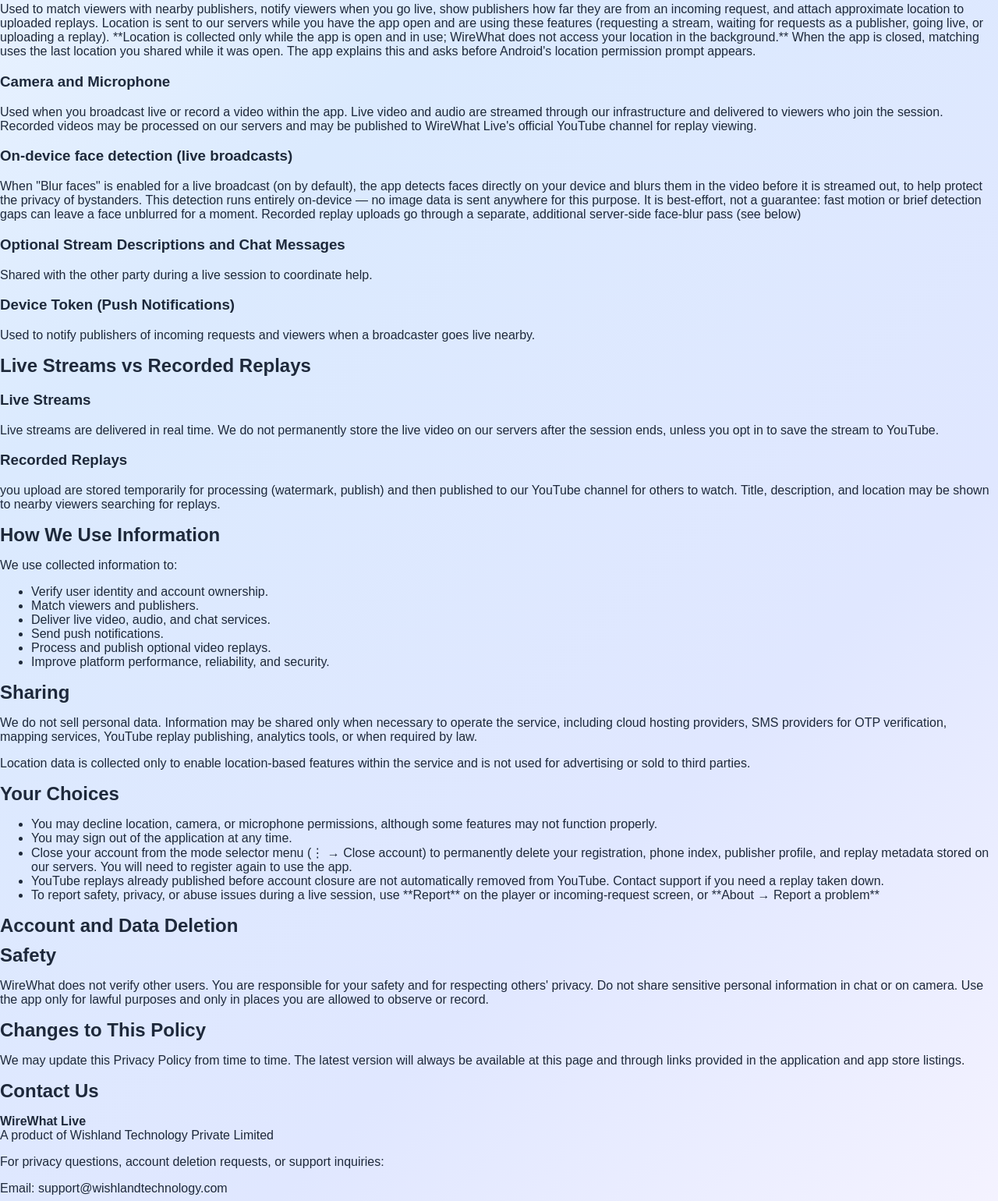
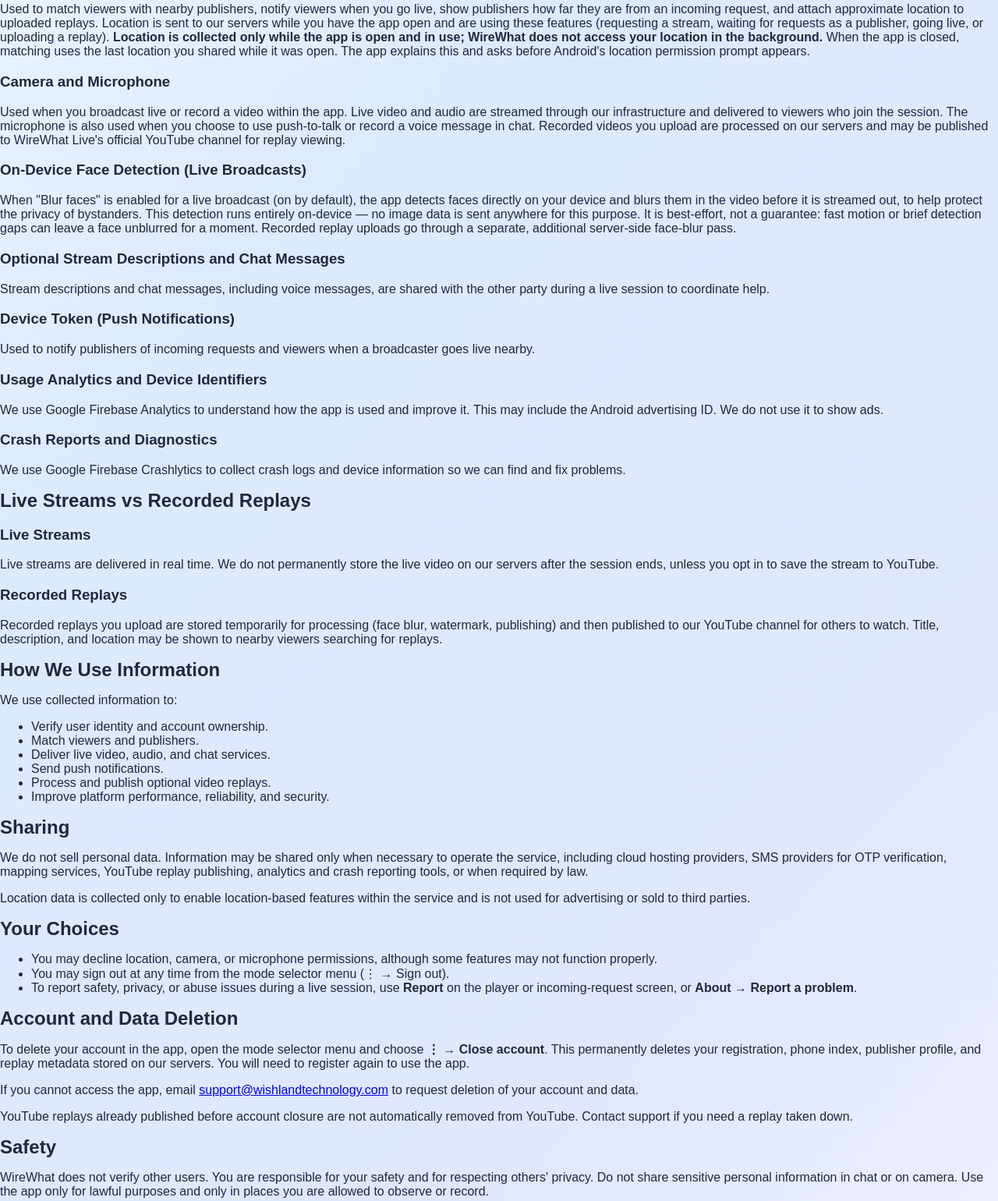
Before and after one commit to wishlandtechnology/wirewhat.live, a plain HTML site: page privacy.html in a window 1280 px wide. Shown: the part 370-1910 px from the top of the page at 78% size. Drawn offline with Linux system fonts and the light colour scheme.

Commit message:
Update privacy policy with new information and formatting
Update privacy policy with new information and formatting

```diff
--- a/privacy.html
+++ b/privacy.html
@@ -12,7 +12,7 @@
 
     <h1>WireWhat Live Privacy Policy</h1>
 
-    <p><strong>Last Updated:</strong> June 2026</p>
+    <p><strong>Last Updated:</strong> November 2026</p>
 
     <p>
         This Privacy Policy explains how WireWhat Live, a product of Wishland Technology Private Limited,
@@ -39,36 +39,52 @@
         show publishers how far they are from an incoming request, and attach approximate
         location to uploaded replays. Location is sent to our servers while you have the app open
         and are using these features (requesting a stream, waiting for requests as a publisher,
-        going live, or uploading a replay). **Location is collected only while the app is open
-        and in use; WireWhat does not access your location in the background.** When the app is closed,
-        matching uses the last location you shared while it was open. The app explains this and asks
-        before Android's location permission prompt appears.
+        going live, or uploading a replay).
+        <strong>Location is collected only while the app is open and in use; WireWhat does not
+        access your location in the background.</strong>
+        When the app is closed, matching uses the last location you shared while it was open.
+        The app explains this and asks before Android's location permission prompt appears.
     </p>
 
     <h3>Camera and Microphone</h3>
     <p>
         Used when you broadcast live or record a video within the app. Live video and
         audio are streamed through our infrastructure and delivered to viewers who join
-        the session. Recorded videos may be processed on our servers and may be published
-        to WireWhat Live's official YouTube channel for replay viewing.
+        the session. The microphone is also used when you choose to use push-to-talk or
+        record a voice message in chat. Recorded videos you upload are processed on our servers
+        and may be published to WireWhat Live's official YouTube channel for replay viewing.
     </p>
-    <h3>On-device face detection (live broadcasts)</h3>
+
+    <h3>On-Device Face Detection (Live Broadcasts)</h3>
     <p>
         When "Blur faces" is enabled for a live broadcast (on by default), the app detects faces directly
         on your device and blurs them in the video before it is streamed out, to help protect the privacy of
-        bystanders. This detection runs entirely on-device — no image data is sent anywhere for this purpose.
-        It is best-effort, not a guarantee: fast motion or brief detection gaps can leave a face unblurred for a moment.
-        Recorded replay uploads go through a separate, additional server-side face-blur pass (see below)
+        bystanders. This detection runs entirely on-device &mdash; no image data is sent anywhere for this purpose.
+        It is best-effort, not a guarantee: fast motion or brief detection gaps can leave a face unblurred
+        for a moment. Recorded replay uploads go through a separate, additional server-side face-blur pass.
     </p>
 
     <h3>Optional Stream Descriptions and Chat Messages</h3>
     <p>
-        Shared with the other party during a live session to coordinate help.
+        Stream descriptions and chat messages, including voice messages, are shared with the
+        other party during a live session to coordinate help.
     </p>
 
     <h3>Device Token (Push Notifications)</h3>
     <p>
         Used to notify publishers of incoming requests and viewers when a broadcaster goes live nearby.
+    </p>
+
+    <h3>Usage Analytics and Device Identifiers</h3>
+    <p>
+        We use Google Firebase Analytics to understand how the app is used and improve it.
+        This may include the Android advertising ID. We do not use it to show ads.
+    </p>
+
+    <h3>Crash Reports and Diagnostics</h3>
+    <p>
+        We use Google Firebase Crashlytics to collect crash logs and device information
+        so we can find and fix problems.
     </p>
 
     <h2>Live Streams vs Recorded Replays</h2>
@@ -81,9 +97,9 @@
 
     <h3>Recorded Replays</h3>
     <p>
-        you upload are stored temporarily for processing (watermark, publish) and then published
-        to our YouTube channel for others to watch. Title, description, and location may be shown
-        to nearby viewers searching for replays.
+        Recorded replays you upload are stored temporarily for processing (face blur, watermark, publishing)
+        and then published to our YouTube channel for others to watch. Title, description, and location
+        may be shown to nearby viewers searching for replays.
     </p>
 
     <h2>How We Use Information</h2>
@@ -104,8 +120,8 @@
     <p>
         We do not sell personal data. Information may be shared only when necessary
         to operate the service, including cloud hosting providers, SMS providers for
-        OTP verification, mapping services, YouTube replay publishing, analytics tools,
-        or when required by law.
+        OTP verification, mapping services, YouTube replay publishing, analytics and
+        crash reporting tools, or when required by law.
     </p>
 
     <p>
@@ -117,21 +133,32 @@
 
     <ul>
         <li>You may decline location, camera, or microphone permissions, although some features may not function properly.</li>
-        <li>You may sign out of the application at any time.</li>
-        <li>Close your account from the mode selector menu (⋮ → Close account) to permanently delete your registration,
-            phone index, publisher profile, and replay metadata stored on our servers. You will need to register again
-            to use the app.
-        </li>
-        <li>YouTube replays already published before account closure are not automatically removed from YouTube.
-            Contact support if you need a replay taken down.
-        </li>
+        <li>You may sign out at any time from the mode selector menu (⋮ → Sign out).</li>
         <li>
-            To report safety, privacy, or abuse issues during a live session, use **Report** on the player or
-            incoming-request screen, or **About → Report a problem**
+            To report safety, privacy, or abuse issues during a live session, use <strong>Report</strong> on the
+            player or incoming-request screen, or <strong>About → Report a problem</strong>.
         </li>
     </ul>
 
-    <h2>Account and Data Deletion</h2>
+    <h2 id="account-deletion">Account and Data Deletion</h2>
+
+    <p>
+        To delete your account in the app, open the mode selector menu and choose
+        <strong>⋮ → Close account</strong>. This permanently deletes your registration, phone index,
+        publisher profile, and replay metadata stored on our servers. You will need to register again
+        to use the app.
+    </p>
+
+    <p>
+        If you cannot access the app, email
+        <a href="mailto:support@wishlandtechnology.com">support@wishlandtechnology.com</a>
+        to request deletion of your account and data.
+    </p>
+
+    <p>
+        YouTube replays already published before account closure are not automatically removed from YouTube.
+        Contact support if you need a replay taken down.
+    </p>
 
     <h2>Safety</h2>
 
@@ -142,6 +169,14 @@
     </p>
 
     <h2>Changes to This Policy</h2>
+	<h3>Optional Stream Descriptions and Chat Messages</h3>
+
+	<p>
+        Stream descriptions and chat messages, including voice messages and images, are shared with
+        participants in a live session to coordinate help. Chat messages are kept temporarily on our
+        servers and are normally deleted when the broadcast ends. Voice messages and images that are
+        not removed at that point are deleted automatically, typically within about two days.
+    </p>
 
     <p>
         We may update this Privacy Policy from time to time. The latest version will
@@ -161,12 +196,12 @@
     </p>
 
     <p>
-        Email: support@wishlandtechnology.com
+        Email: <a href="mailto:support@wishlandtechnology.com">support@wishlandtechnology.com</a>
     </p>
 
     <p>
         <a href="index.html">← Back to Home</a> |
-        <a href="terms.html">Terms & Conditions</a> |
+        <a href="terms.html">Terms &amp; Conditions</a> |
         <a href="community.html">Community Guidelines</a> |
         <a href="mailto:support@wishlandtechnology.com">Contact</a>
     </p>
```
